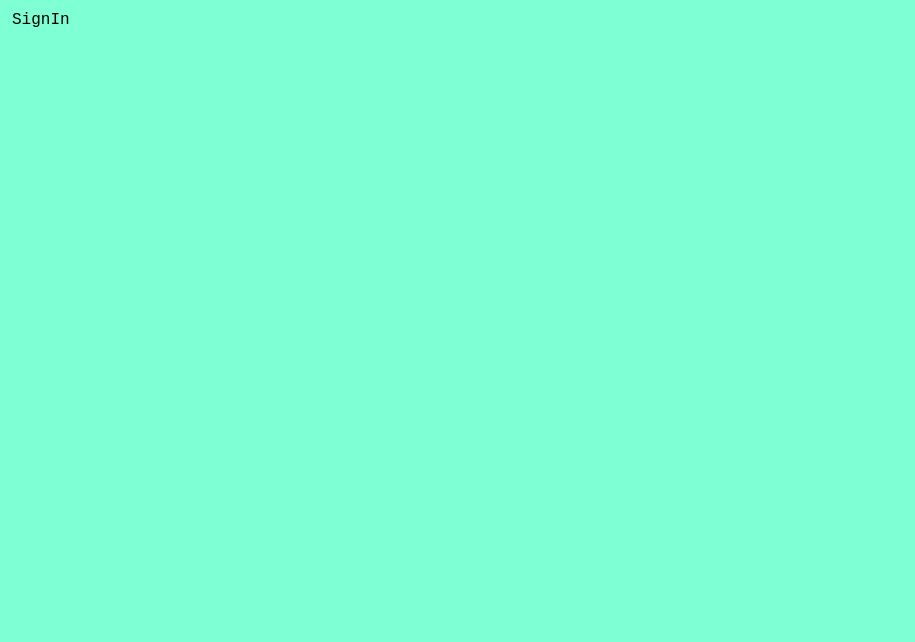
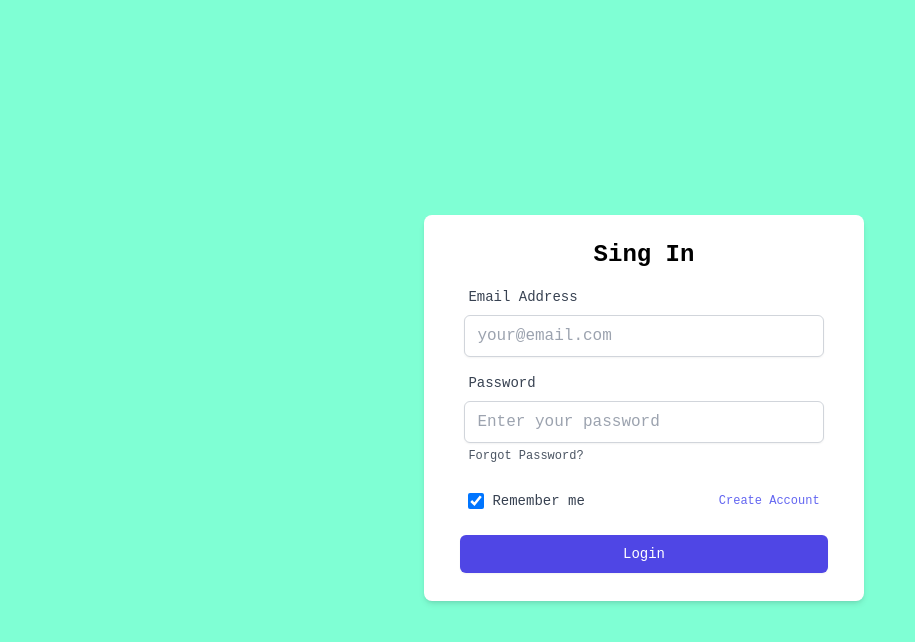
Before and after one commit to adambeth/get-shit-done, a React (Vite) app: page /get-shit-done/auth in a window 1280 px wide. Shown: the top 642 px of the page, without its empty margins (0-915 px from the left). Built offline with nearby package versions, Linux system fonts and the light colour scheme.

Commit message:
Update SignIn.tsx

```diff
--- a/src/routes/SignIn.tsx
+++ b/src/routes/SignIn.tsx
@@ -2,9 +2,34 @@ import React from 'react';
 
 const SignIn: React.FC = () => {
   return (
-    <div>
-      SignIn
-    </div>
+<div className="min-h-screen flex items-center justify-center w-full">
+	<div className="bg-white dark:bg-gray-900 shadow-md rounded-lg px-8 py-6 max-w-md">
+		<h1 className="text-2xl font-bold text-center mb-4 dark:text-gray-200">Sing In</h1>
+		<form action="#">
+			<div className="mb-4">
+				<label htmlFor="email" className="block text-sm font-medium text-gray-700 dark:text-gray-300 mb-2">Email Address</label>
+				<input type="email" id="email" className="shadow-sm rounded-md w-full px-3 py-2 border border-gray-300 focus:outline-none focus:ring-indigo-500 focus:border-indigo-500" placeholder="your@email.com" required/>
+			</div>
+			<div className="mb-4">
+				<label htmlFor="password" className="block text-sm font-medium text-gray-700 dark:text-gray-300 mb-2">Password</label>
+				<input type="password" id="password" className="shadow-sm rounded-md w-full px-3 py-2 border border-gray-300 focus:outline-none focus:ring-indigo-500 focus:border-indigo-500" placeholder="Enter your password" required/>
+				<a href="#"
+					className="text-xs text-gray-600 hover:text-indigo-500 focus:outline-none focus:ring-2 focus:ring-offset-2 focus:ring-indigo-500">Forgot
+					Password?</a>
+			</div>
+			<div className="flex items-center justify-between mb-4">
+				<div className="flex items-center">
+					<input type="checkbox" id="remember" className="h-4 w-4 rounded border-gray-300 text-indigo-600 focus:ring-indigo-500 focus:outline-none" checked />
+					<label htmlFor="remember" className="ml-2 block text-sm text-gray-700 dark:text-gray-300">Remember me</label>
+				</div>
+				<a href="#"
+					className="text-xs text-indigo-500 hover:text-indigo-700 focus:outline-none focus:ring-2 focus:ring-offset-2 focus:ring-indigo-500">Create
+					Account</a>
+			</div>
+			<button onClick={() => alert("hello")} type="submit" className="w-full flex justify-center py-2 px-4 border border-transparent rounded-md shadow-sm text-sm font-medium text-white bg-indigo-600 hover:bg-indigo-700 focus:outline-none focus:ring-2 focus:ring-offset-2 focus:ring-indigo-500">Login</button>
+		</form>
+	</div>
+</div>
   );
 };
 
```
